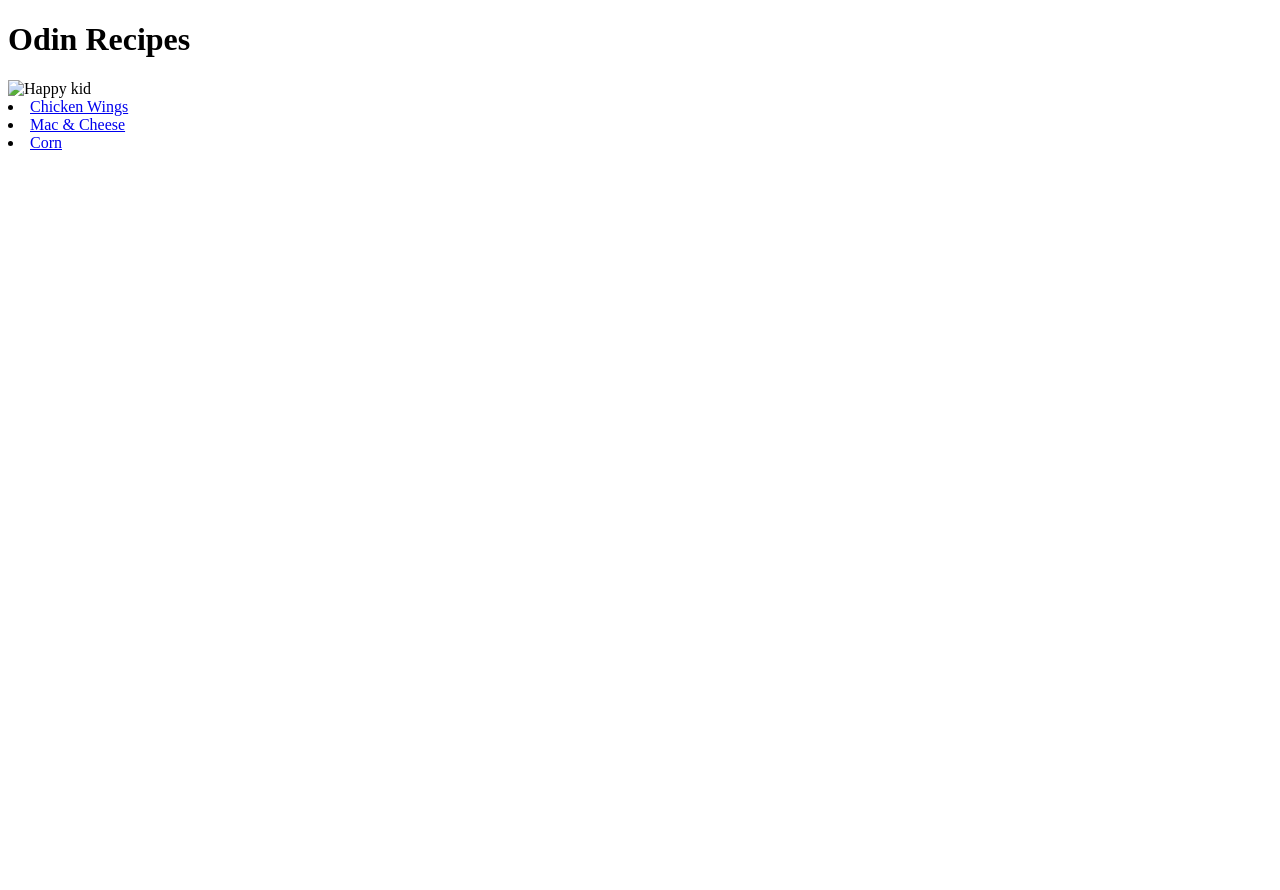
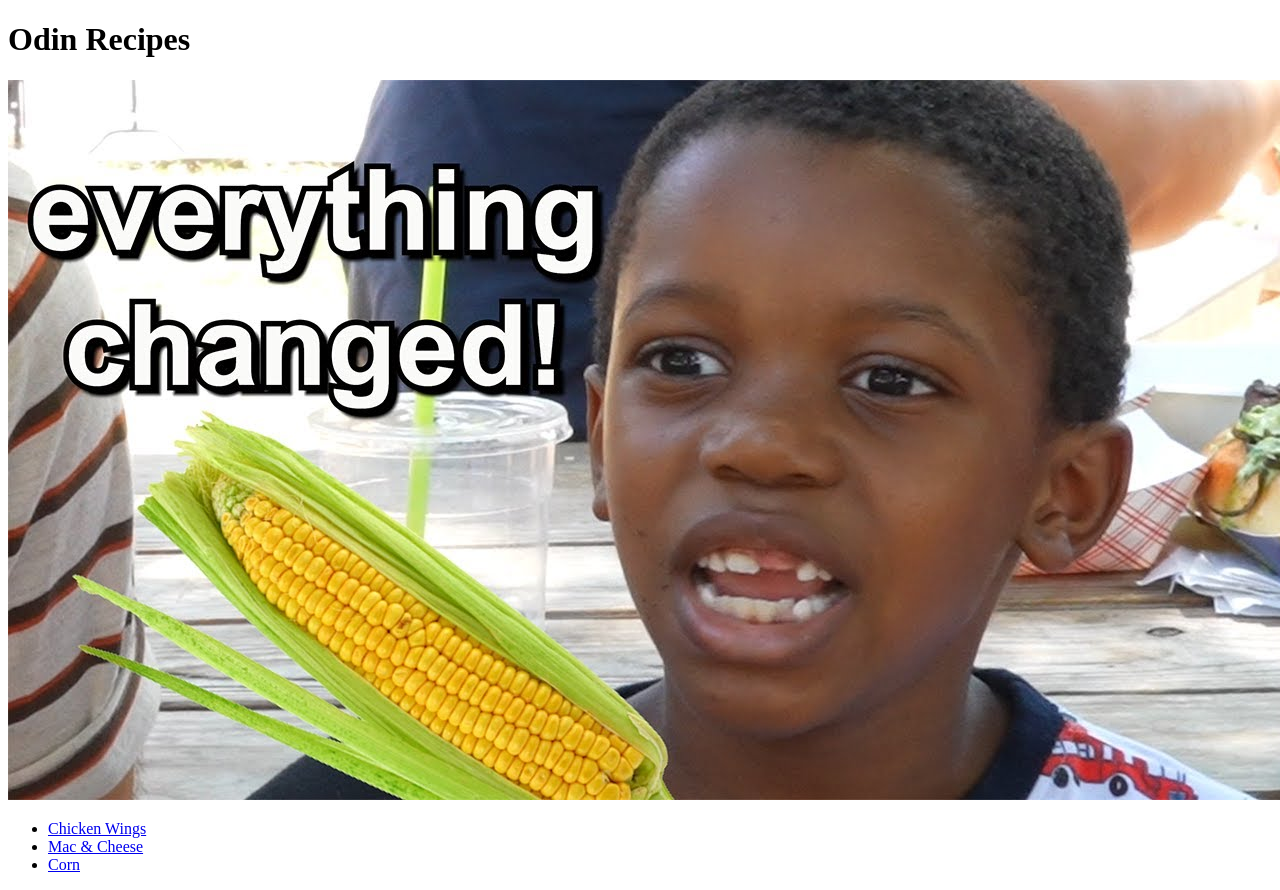
Before and after one commit to brianlee07/odin-recipes, a plain HTML site: page index.html in a window 1280 px wide. Before the commit the page ends 800 px from the top, so only its background shows below. Drawn offline with Linux system fonts and the light colour scheme.

Commit message:
Fixed errror

```diff
--- a/index.html
+++ b/index.html
@@ -8,7 +8,7 @@
 </head>
 <body>
     <h1>Odin Recipes</h1>
-    <img src="/recipes/recipes-pictures/maxresdefault.jpg" alt="Happy kid"
+    <img src="/recipes/recipes-pictures/cornkid.jpg" alt="Happy kid">
     <ul>
         <li><a href="recipes/chicken-wings.html">Chicken Wings</a></li>
         <li><a href="recipes/macncheese.html">Mac & Cheese</a></li>
```
